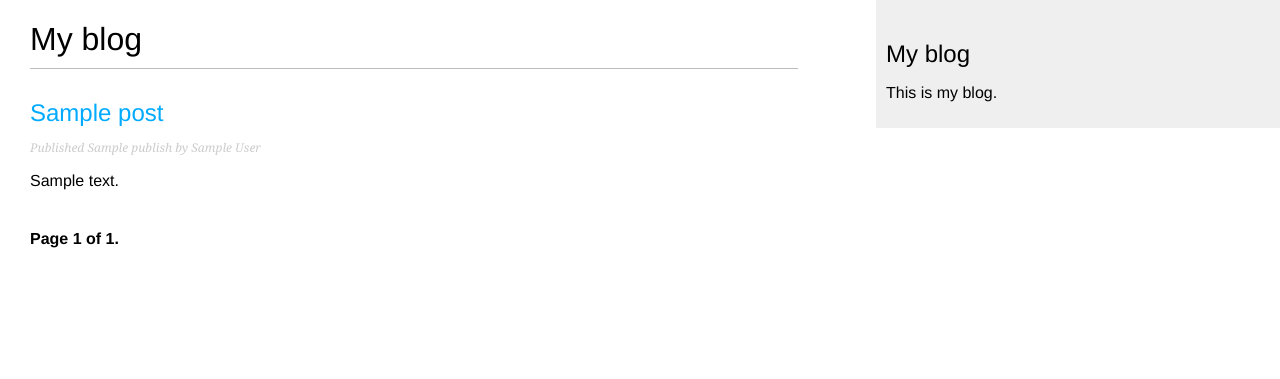
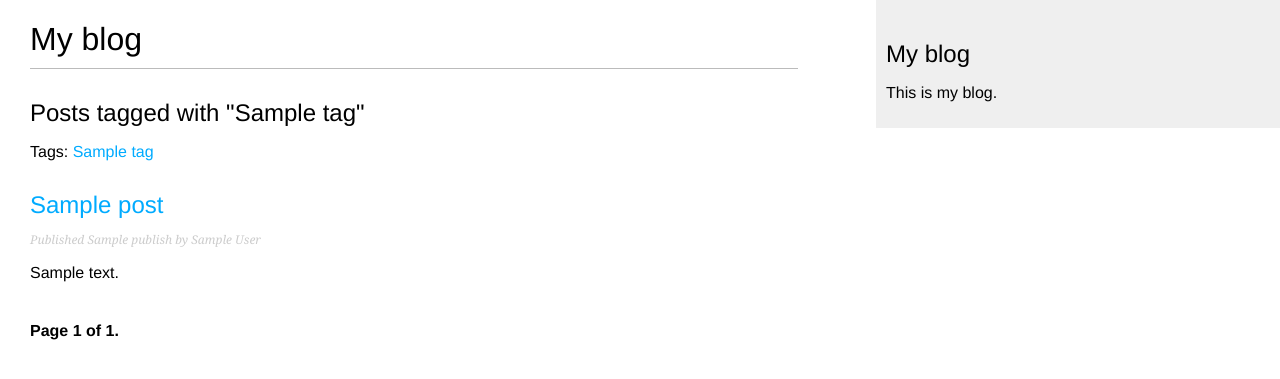
Before and after one commit to nataliepcodes/learning-django, a Django app: template mysite/blog/templates/blog/post/list.html in a window 1280 px wide. Shown: the top 379 px of the page. Run offline with Django 3.2, Linux system fonts and the light colour scheme; the template is opened without the code that fills it: most values are stand-ins (such as "Sample title", 1, 10 or a date in 2020).

Commit message:
Added tags section

```diff
--- a/mysite/blog/templates/blog/post/list.html
+++ b/mysite/blog/templates/blog/post/list.html
@@ -5,6 +5,23 @@
 
 {% block content %}
   <h1>My blog</h1>
+
+  {% if tag %}
+    <h2>Posts tagged with "{{ tag.name }}"</h2>
+  {% endif %}
+
+  <p class="tags">
+    Tags:
+    <!-- Loop through all tags of a post and display a custom link - to filter posts by that tag -->
+    {% for tag in post.tags.all %}
+      <a href="{% url 'blog:post_list_by_tag' tag.slug %}">
+        {{ tag.name }}
+      </a>
+      <!-- Tags are separated by commas. 'if forloop.last' allows to test if the loop is on its last iteration -->
+      {% if not forloop.last %}, {% endif %}
+    {% endfor %}
+  </p>
+
   {% for post in posts %}
     <h2>
       <a href="{{ post.get_absolute_url }}">{{ post.title }}</a>
```
